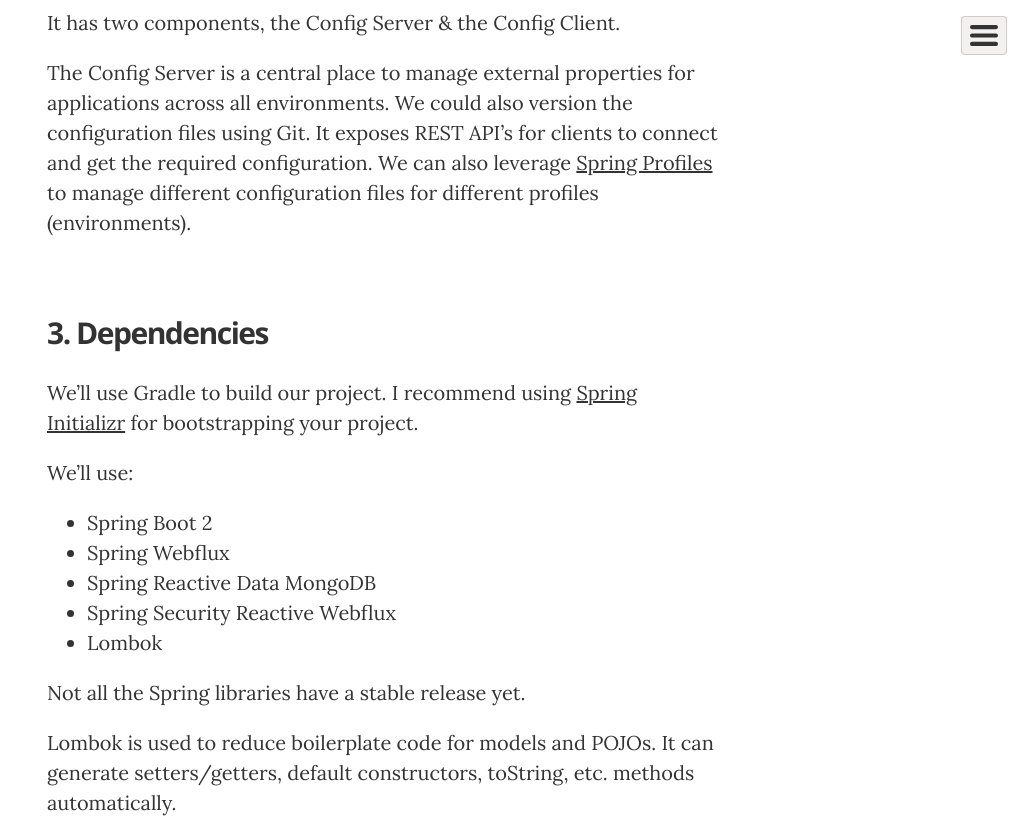
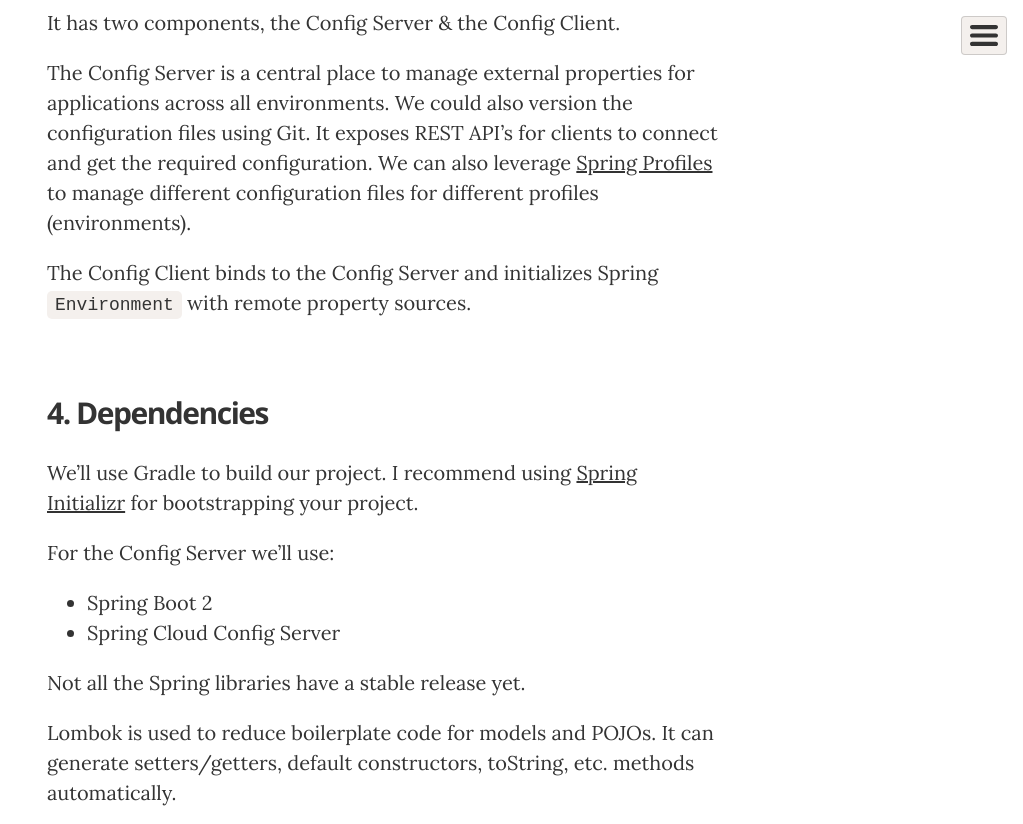
Before and after one commit to mohitsinha/mohitsinha.github.io, a Jekyll site: the page built from _posts/2018-04-15-spring-cloud-part1-config.md, in a window 1280 px wide and 900 px high, scrolled down 1634 px, cut to the strip 0-824 px from the top of the window. Shown: the whole strip, without its empty margins (257-1280 px from the left). Built offline with Jekyll 4.4.1, drawn with Linux system fonts in a browser that asks for light colours; nearby versions of some CDN libraries; comment, search, counter and statistics services are not loaded.

Commit message:
Dependencies

```diff
--- a/_posts/2018-04-15-spring-cloud-part1-config.md
+++ b/_posts/2018-04-15-spring-cloud-part1-config.md
@@ -40,17 +40,16 @@
 and get the required configuration. We can also leverage [Spring Profiles](https://docs.spring.io/spring-boot/docs/current/reference/html/boot-features-profiles.html)
 to manage different configuration files for different profiles (environments).
 
-## 3. Dependencies
+The Config Client binds to the Config Server and initializes Spring `Environment` with remote property sources.
+
+## 4. Dependencies
 
 We'll use Gradle to build our project. I recommend using [Spring Initializr](http://start.spring.io/) for bootstrapping your project.
 
-We'll use:
+For the Config Server we'll use:
 
  - Spring Boot 2
- - Spring Webflux
- - Spring Reactive Data MongoDB
- - Spring Security Reactive Webflux
- - Lombok
+ - Spring Cloud Config Server
 
 Not all the Spring libraries have a stable release yet.
 
```
